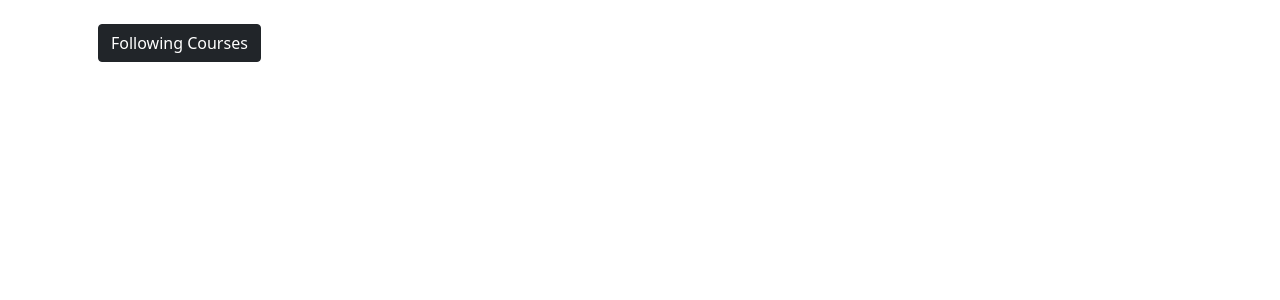
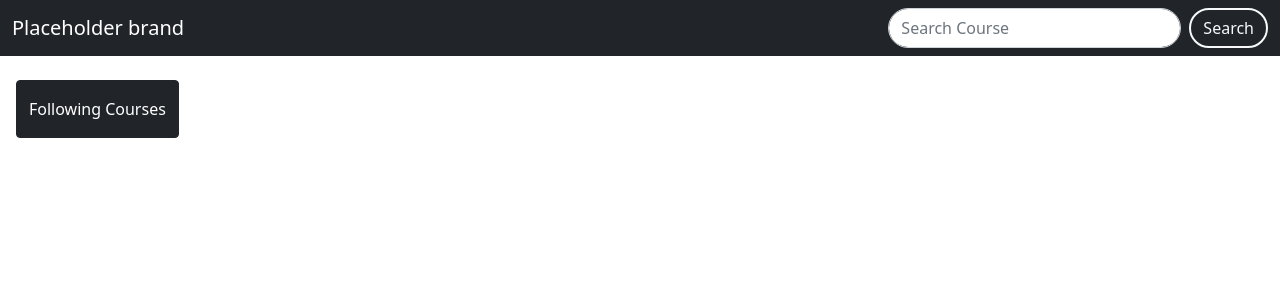
Before and after one commit to VikeLabs/course-resource-hub, a Flask app: page /widget in a window 1280 px wide. Shown: the top 300 px of the page. Run offline with Flask 2, Linux system fonts and the light colour scheme; some libraries are stand-ins or nearby versions.

Commit message:
basic navbar included

```diff
--- a/app/templates/following_widget.html
+++ b/app/templates/following_widget.html
@@ -10,64 +10,17 @@
 
     <body>
 
-      <div class="container">
-        <!--Following Widget Section-->
-
-          <!--Collaspe  Following button-->
-
-          <p>
-            <button class="btn btn-dark mt-4 mb-1 ms-3 " type="button" data-bs-toggle="collapse" data-bs-target=".multi-collapse" aria-expanded="false" aria-controls="multiCollapseExample1 multiCollapseExample2">Following Courses</button>
-
-            <!--Collaspe-->
-
-
-            <div class="row">
-                <div class="col">
-                  <div class="collapse multi-collapse" id="multiCollapseExample2">
-                    <div class="card card-body">
-                    <div class="row">
-                      <!--Widget card for following course -->
-
-                      <div class="card rounded border-info m-3 border-3 shadow-lg " style="max-width: 15rem;">
-                        <div class="card-header fw-bold ">Course head</div>
-                        <div class="card-body">
-
-                          <h5 class="card-title">Ranking</h5>
-                          <p class="card-text">Description of course</p>
-
-                          <!--button link to page -->
-                          <a href="https://quickdraw.withgoogle.com/">
-                            <button type="button" class="btn btn-info btn-sm">Go To Page </button>
-                          </a>
-
-
-                        </div>
-
-                      </div>
-
-                      <div class="card rounded border-info m-3 border-3 shadow-lg " style="max-width: 15rem;">
-                        <div class="card-header fw-bold ">Course head</div>
-                        <div class="card-body">
-
-                          <h5 class="card-title">Ranking</h5>
-                          <p class="card-text">Description of course</p>
-
-                          <!--button link to page -->
-                          <a href="https://quickdraw.withgoogle.com/">
-                            <button type="button" class="btn btn-info btn-sm">Go To Page </button>
-                          </a>
-
-                        </div>
-                      </div>
-                    </div>
-
-                    </div>
-                  </div>
-              </div>
-            </div>
-          </p>
-
-      </div>
+     <div class="contanir">
+      <nav class="navbar navbar-dark bg-dark">
+        <div class="container-fluid">
+          <a class="navbar-brand">Placeholder brand</a>
+          <form class="d-flex">
+            <input class="form-control rounded-pill me-2 pe-5" type="search" placeholder="Search Course" aria-label="Search">
+            <button class="btn btn-outline-light rounded-pill border-2" type="submit">Search</button>
+          </form>
+        </div>
+      </nav>
+     </div>
 
 
 
@@ -95,6 +48,104 @@
 
 
 
+
+
+
+
+
+
+
+
+
+
+
+
+
+
+
+
+
+
+
+
+      <!--Following Widget Section opened-->
+
+      <div class="container--fluid">
+
+
+          <!--Collaspe  Following button para-->
+
+          <p>
+            <button class="btn btn-dark mt-4 mb-1 ms-3 pt-3 pb-3 " type="button" data-bs-toggle="collapse" data-bs-toggle="tooltip" title="Click to see followed courses" data-bs-placement="right" data-bs-target=".multi-collapse" aria-expanded="false" aria-controls="multiCollapseExample1 multiCollapseExample2">Following Courses</button>
+
+
+
+
+            <div class="row">
+
+                <!--Collaspe function open-->
+
+                <div class="col">
+                  <div class="collapse multi-collapse" id="multiCollapseExample2">
+                    <div class="card card-body">
+                    <div class="row">
+
+                      <!--Widget card for following course open -->
+
+                      <div class="card rounded border-info m-3 border-3 shadow-lg " style="max-width: 15rem;">
+                        <div class="card-header fw-bold ">Course head</div>
+                        <div class="card-body">
+
+                          <h5 class="card-title">Ranking</h5>
+                          <p class="card-text">Description of course</p>
+
+                          <!--button link to page -->
+                          <a href="https://quickdraw.withgoogle.com/">
+                            <button type="button" class="btn btn-info btn-sm">Go To Page </button>
+                          </a>
+
+                        </div>
+
+                      </div>
+
+                      <!--Widget card for following course closed-->
+
+                      <!--Widget card for following course open -->
+
+                      <div class="card rounded border-info m-3 border-3 shadow-lg " style="max-width: 15rem;">
+                        <div class="card-header fw-bold ">Course head</div>
+                        <div class="card-body">
+
+                          <h5 class="card-title">Ranking</h5>
+                          <p class="card-text">Description of course</p>
+
+                          <!--button link to page -->
+                          <a href="https://quickdraw.withgoogle.com/">
+                            <button type="button" class="btn btn-info btn-sm">Go To Page </button>
+                          </a>
+
+                        </div>
+                      </div>
+                    </div>
+
+                    <!--Widget card for following course closed-->
+
+                    </div>
+                  </div>
+               </div>
+
+               <!--Collaspe function closed-->
+
+             </div>
+          </p>
+
+          <!--Collaspe Following button para closed-->
+
+      </div>
+
+      <!--Following Widget Section closed-->
+
+
         <!--Bootstrap download cdn via js deliver-->
 
 
```
